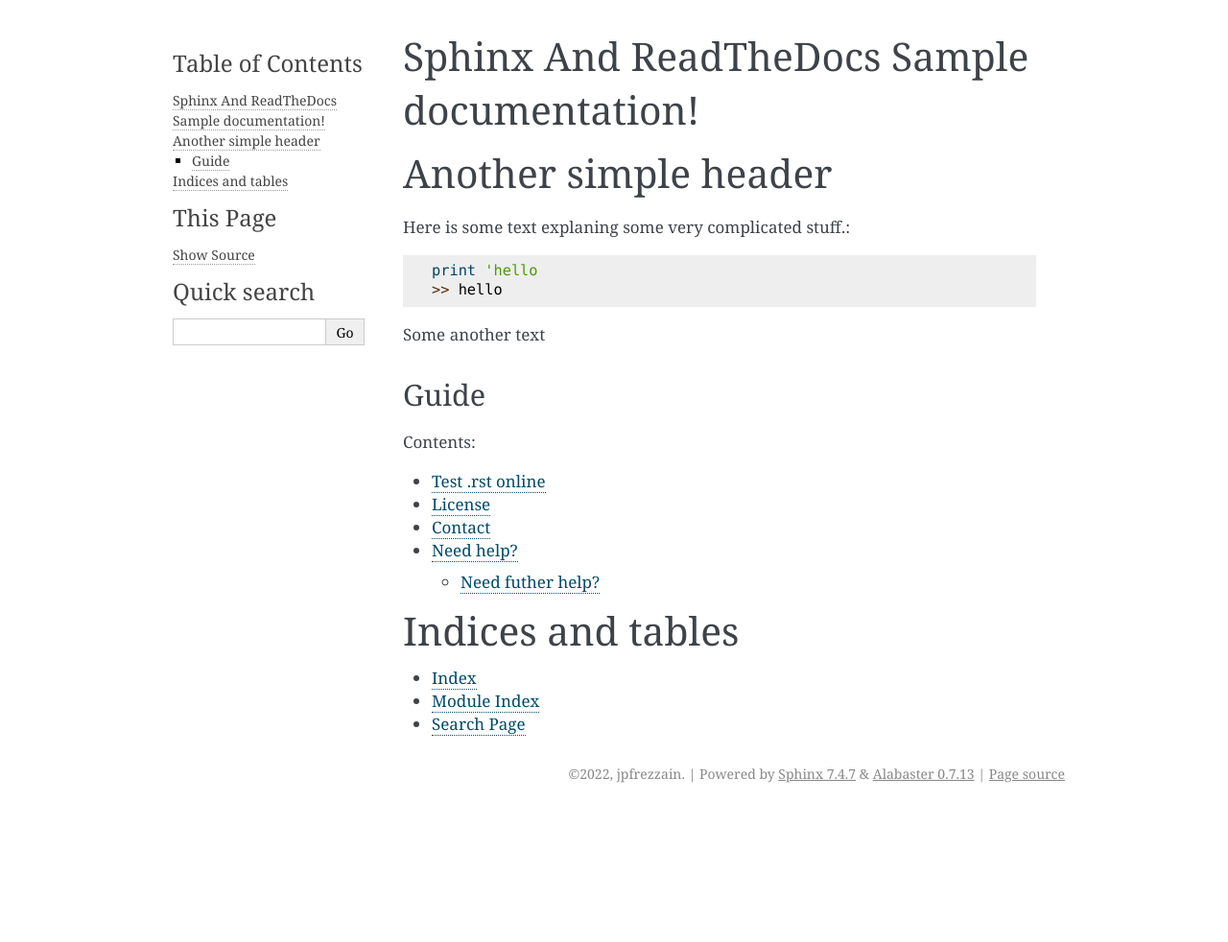
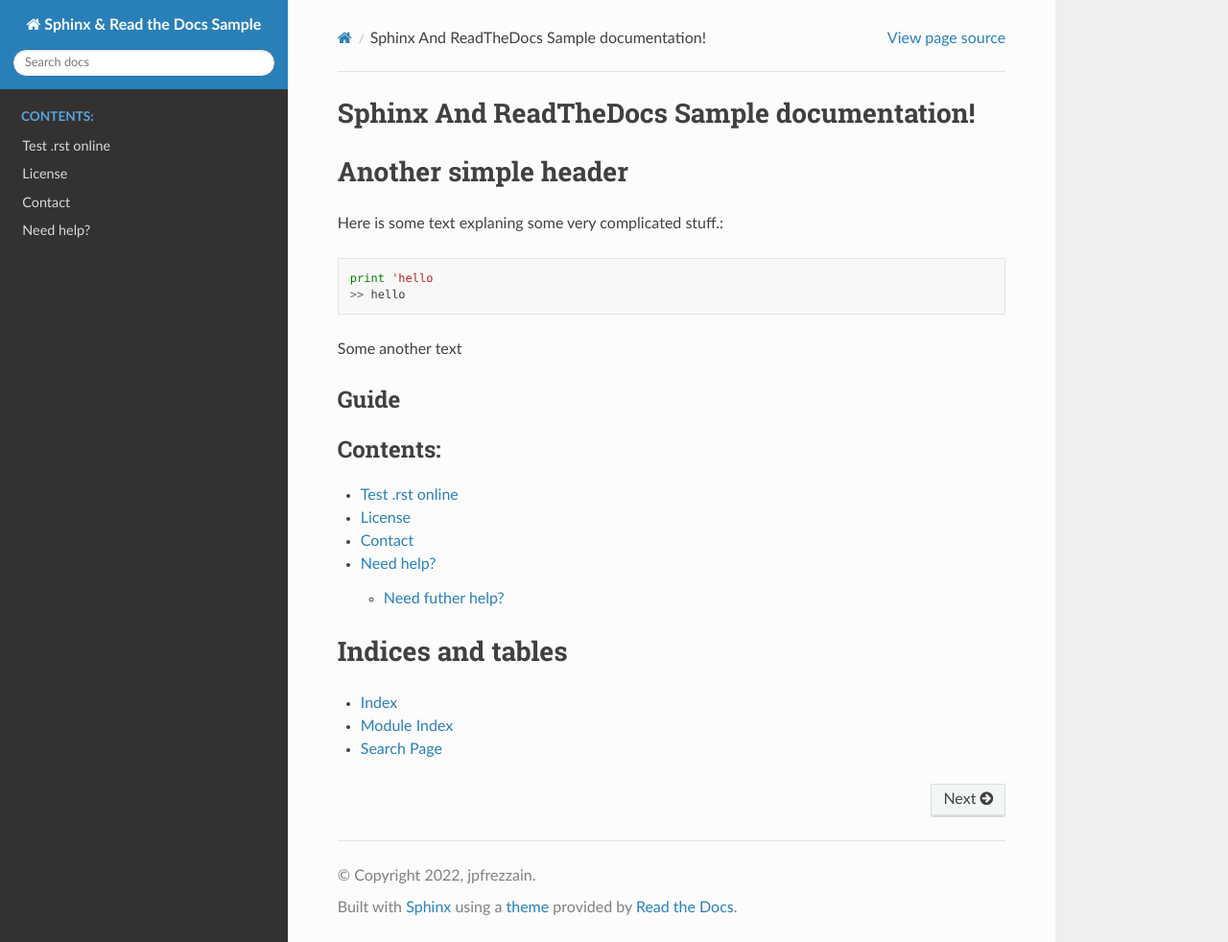
Before and after one commit to jpfrezzarin/sphinx-and-read-the-docs-sample, a Sphinx documentation site: the page built from docs/source/index.rst, in a window 1280 px wide and 982 px high. Shown: the whole window at 96% size. Built offline with Sphinx 7.4.7 and the Read the Docs theme 2.0.0, drawn with Linux system fonts in a browser that asks for light colours.

Commit message:
Added Read the Docs theme

```diff
--- /dev/null
+++ b/docs/requirements.txt
@@ -0,0 +1,2 @@
+sphinx==4.5.0
+sphinx-rtd-theme==1.0.0
--- a/docs/source/conf.py
+++ b/docs/source/conf.py
@@ -14,10 +14,13 @@
 # import sys
 # sys.path.insert(0, os.path.abspath('.'))
 
+# Import Read the Docs theme
+import sphinx_rtd_theme
+
 
 # -- Project information -----------------------------------------------------
 
-project = 'Sphinx And Read The Docs Sample'
+project = 'Sphinx & Read the Docs Sample'
 copyright = '2022, jpfrezzain'
 author = 'jpfrezzain'
 
@@ -31,6 +34,7 @@
 # extensions coming with Sphinx (named 'sphinx.ext.*') or your custom
 # ones.
 extensions = [
+    'sphinx_rtd_theme' # Using Read the Docs theme
 ]
 
 # Add any paths that contain templates here, relative to this directory.
@@ -47,7 +51,8 @@
 # The theme to use for HTML and HTML Help pages.  See the documentation for
 # a list of builtin themes.
 #
-html_theme = 'alabaster'
+#html_theme = 'alabaster'
+html_theme = 'sphinx_rtd_theme' # Settings Read the Docs theme
 
 # Add any paths that contain custom static files (such as style sheets) here,
 # relative to this directory. They are copied after the builtin static files,
```
